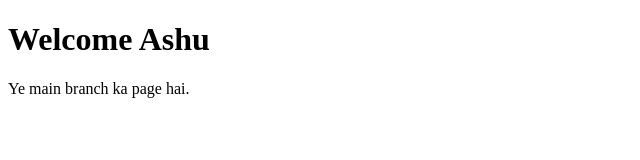
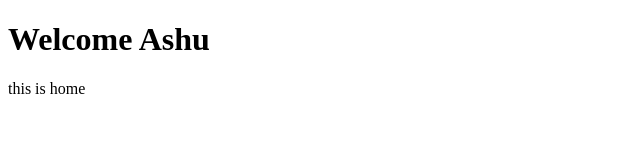
Before and after one commit to ashukumawat-eng/branch-practice, a plain HTML site: page Index.html in a window 1280 px wide. Shown: the whole page, without its empty margins (0-640 px from the left). Drawn offline with Linux system fonts and the light colour scheme.

Commit message:
Update paragraph text in Index.html

```diff
--- a/Index.html
+++ b/Index.html
@@ -3,6 +3,6 @@
 <head><title>My Test Site</title></head>
 <body>
   <h1>Welcome Ashu</h1>
-  <p>Ye main branch ka page hai.</p>
+  <p>this is home</p>
 </body>
 </html>
```
